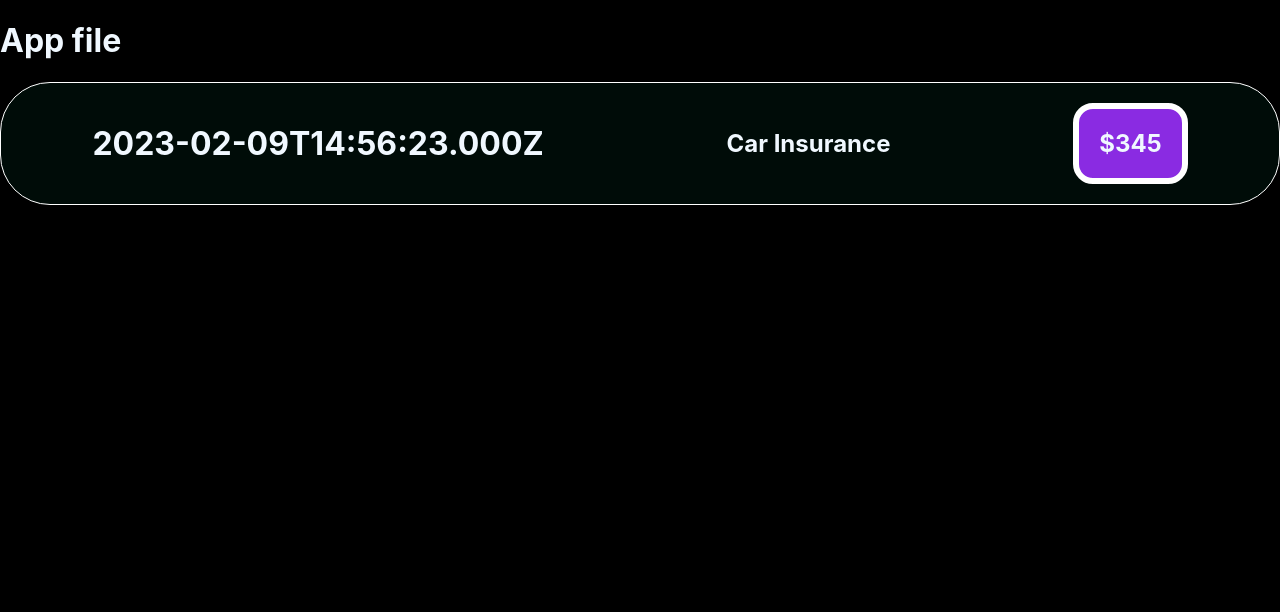
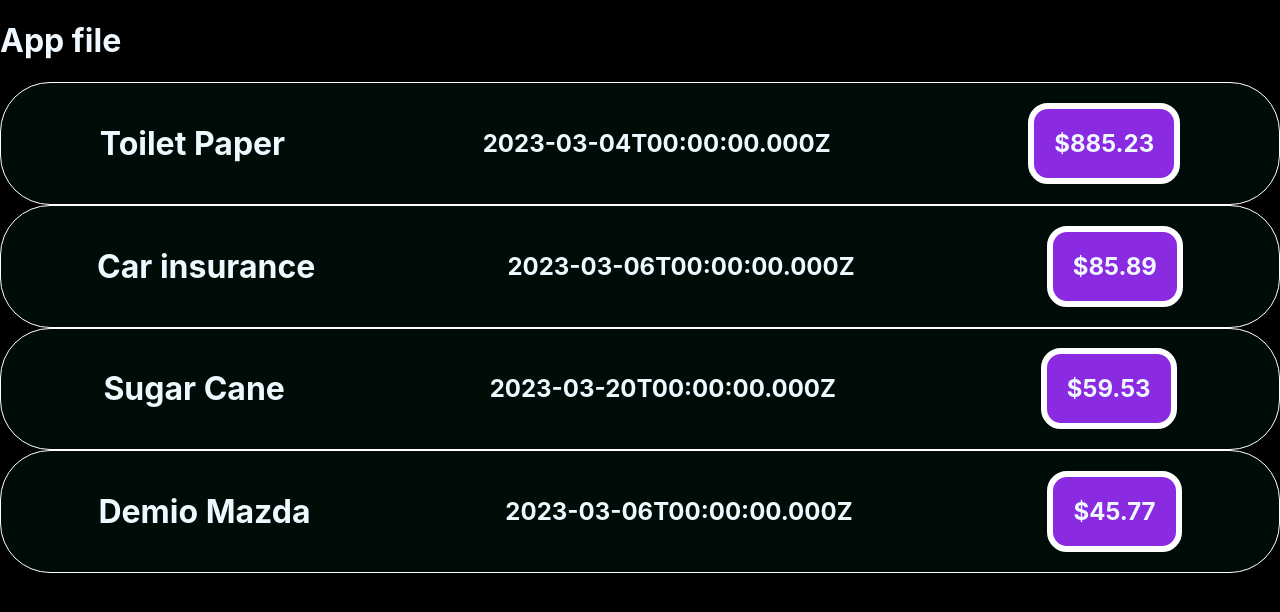
Before and after one commit to Alfred-KInyua/Budgeting-app, a React (Create React App) app: page / in a window 1280 px wide. Shown: the top 612 px of the page. Built offline with nearby package versions, Linux system fonts and the light colour scheme.

Commit message:
Pass props to child components

```diff
--- a/src/App.js
+++ b/src/App.js
@@ -1,11 +1,42 @@
 import './App.css';
 import ExpenseItem from './components/ExpenseItem';
+const expenses = [
+  {
+    id: 'e1',
+    title: 'Toilet Paper',
+    amount: 885.23,
+    date: new Date(2023, 2, 4),
+  },
+  {
+    id: 'e2',
+    title: 'Car insurance',
+    amount: 85.89,
+    date: new Date(2023, 2, 6),
+  },
+  { id: 'e3', title: 'Sugar Cane', amount: 59.53, date: new Date(2023, 2, 20) },
+  {
+    id: 'e4',
+    title: 'Demio Mazda',
+    amount: 45.77,
+    date: new Date(2023, 2, 6),
+  },
+];
 
 function App() {
   return (
     <div className="App">
       <h1>App file</h1>
-      <ExpenseItem />
+
+      {expenses.map((expe) => (
+        <div key={expe.id}>
+          {' '}
+          <ExpenseItem
+            title={expe.title}
+            date={expe.date}
+            amount={expe.amount}
+          />
+        </div>
+      ))}
     </div>
   );
 }
--- a/src/components/ExpenseItem.css
+++ b/src/components/ExpenseItem.css
@@ -3,6 +3,7 @@
 }
 .container {
   display: flex;
+  flex-wrap: wrap;
   justify-content: space-around;
   background-color: rgba(1, 15, 10, 0.861);
   align-items: center;
--- a/src/components/ExpenseItem.js
+++ b/src/components/ExpenseItem.js
@@ -1,16 +1,13 @@
 import React from 'react';
 import './ExpenseItem.css';
 
-function ExpenseItem() {
-  const expenseDate = new Date();
-  const expenseTitle = 'Car Insurance';
-  const expenseAmount = 345;
+function ExpenseItem(props) {
   return (
     <div>
       <div className="container">
-        <h1>{expenseDate.toISOString()}</h1>
-        <h2>{expenseTitle}</h2>
-        <h2 className="amount">${expenseAmount}</h2>
+        <h1>{props.title}</h1>
+        <h2>{props.date.toISOString()}</h2>
+        <h2 className="amount">${props.amount}</h2>
       </div>
     </div>
   );
```
